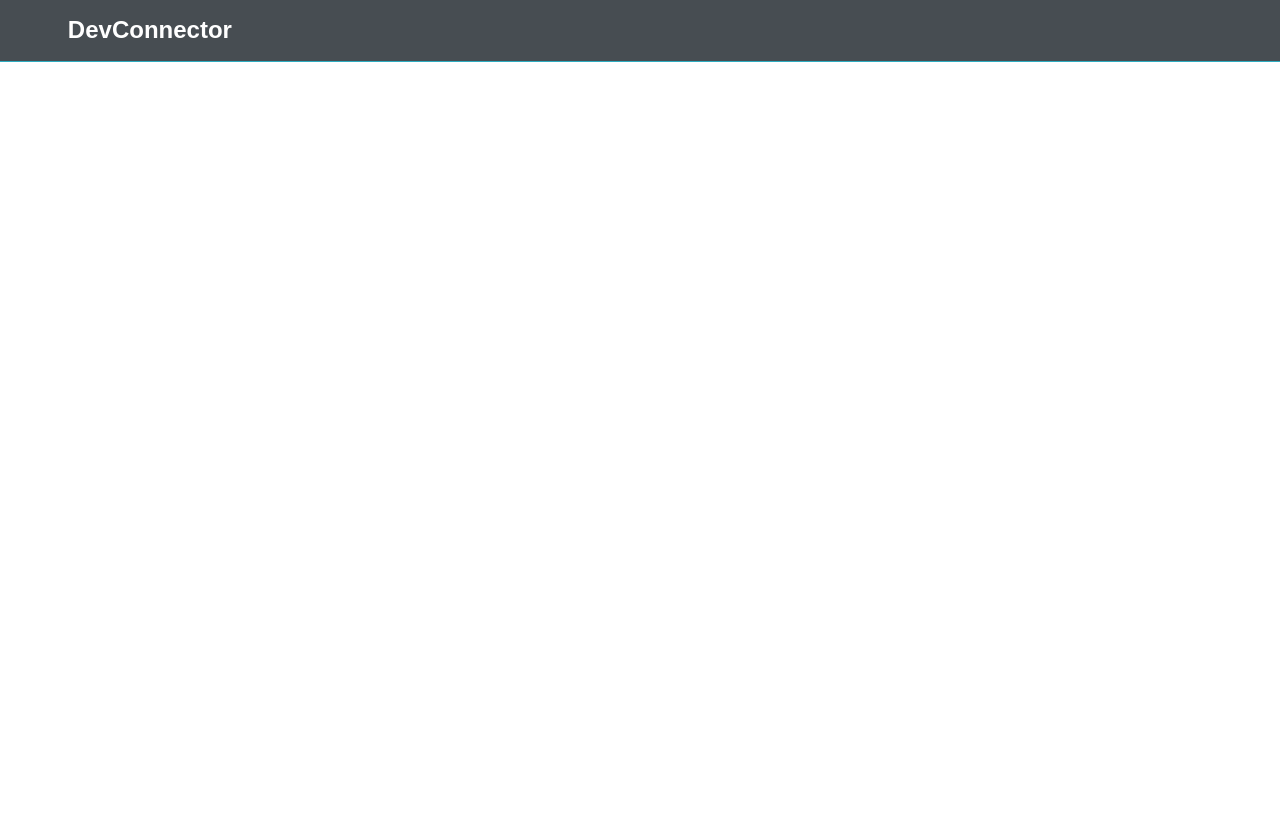
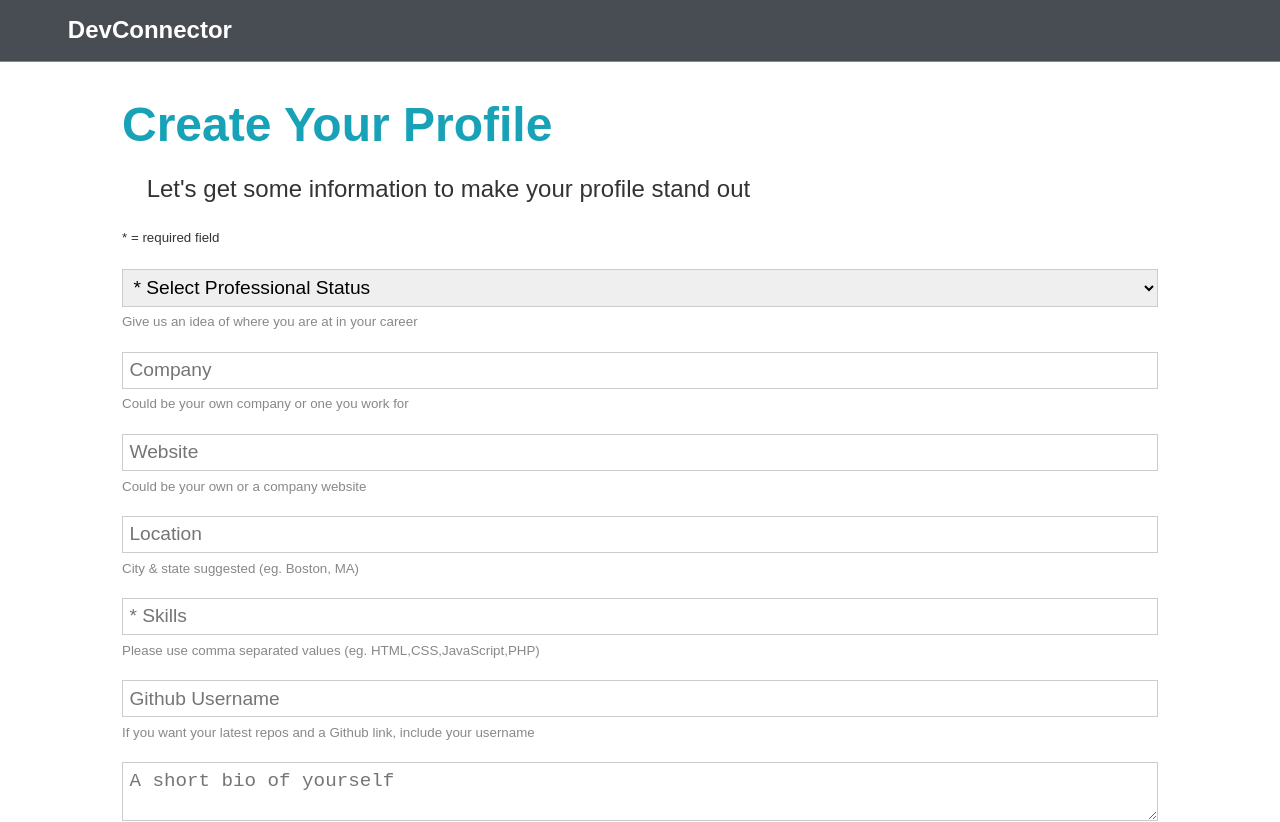
Before and after one commit to DimitarIvanov2898/dev-connector, a React (Create React App) app in the folder client/: page /edit-profile in a window 1280 px wide. Shown: the top 822 px of the page. Before the commit the page ends 800 px from the top, so only its background shows below. Built offline with nearby package versions, Linux system fonts and the light colour scheme; no server answers.

Commit message:
Create and Edit profile functionalities added, fixed proxy bug

```diff
--- a/client/src/App.js
+++ b/client/src/App.js
@@ -7,6 +7,7 @@ import Login from './components/auth/Login'
 import Alert from './components/layout/Alert'
 import Dashboard from './components/dashboard/Dashboard'
 import CreateProfile from './components/profile-form/CreateProfile'
+import EditProfile from './components/profile-form/EditProfile'
 import PrivateRoute from './components/routing/PrivateRoute'
 import './App.css';
 //store related stuff
@@ -38,6 +39,7 @@ const App = () => {
         <Route exact path="/login" component={Login} />
         <PrivateRoute exact path="/dashboard" component={Dashboard} />
         <PrivateRoute exact path="/create-profile" component={CreateProfile} />
+        <PrivateRoute exact path="/edit-profile" component={EditProfile} />
       </Switch>
     </section>
     </Fragment>
--- a/client/src/actions/auth.js
+++ b/client/src/actions/auth.js
@@ -10,7 +10,7 @@ export const loadUser = () => async dispatch => {
     }
 
     try{
-        const res = await axios.get('/api/auth')
+        const res = await axios.get('api/auth')
         dispatch({
             type: USER_LOADED,
             payload: res.data
@@ -33,7 +33,7 @@ export const register = ({name, email, password}) => async dispatch => {
     const body = JSON.stringify({name, email, password})
 
     try{
-        const res = await axios.post('/api/users', body, config)
+        const res = await axios.post('api/users', body, config)
 
         dispatch({
             type: REGISTER_SUCCESS,
@@ -65,7 +65,7 @@ export const login = (email, password) => async dispatch => {
     const body = JSON.stringify({email, password})
 
     try{
-        const res = await axios.post('/api/auth', body, config)
+        const res = await axios.post('api/auth', body, config)
 
         dispatch({
             type: LOGIN_SUCCESS,
--- a/client/src/actions/profile.js
+++ b/client/src/actions/profile.js
@@ -5,7 +5,7 @@ import {GET_PROFILE, PROFILE_ERROR} from './types'
 //get current user profile
 export const getCurrentProfile = () => async dispatch => {
     try{
-        const res = await axios.get('/api/profile/me')
+        const res = await axios.get('api/profile/me')
 
         dispatch({
             type: GET_PROFILE,
--- a/client/src/components/dashboard/Dashboard.js
+++ b/client/src/components/dashboard/Dashboard.js
@@ -4,7 +4,7 @@ import {connect} from 'react-redux'
 import {getCurrentProfile} from '../../actions/profile'
 import Spinner from '../layout/Spinner'
 import {Link} from 'react-router-dom'
-
+import DashboardActions from './DashboardActions'
 const Dashboard = ({getCurrentProfile, auth: {user}, profile: {profile, loading}}) => {
     useEffect(() => {
         getCurrentProfile()
@@ -17,7 +17,9 @@ const Dashboard = ({getCurrentProfile, auth: {user}, profile: {profile, loading}
             <i className='fas fa-user'></i> Welcome { user && user.name}
         </p>
         {profile !== null
-        ? <Fragment>has</Fragment>
+        ? <Fragment>
+            <DashboardActions />
+        </Fragment>
         : <Fragment>
             <p>You have not yet set up your profile, please add some info!</p>
             <Link to='/create-profile' className='btn btn-primary my-1'>Create Profile</Link>
--- /dev/null
+++ b/client/src/components/dashboard/DashboardActions.js
@@ -0,0 +1,17 @@
+import React from 'react'
+import {Link} from 'react-router-dom'
+
+const DashboardActions = () => {
+    return (
+        <div className="dash-buttons">
+        <Link to="/edit-profile" className="btn btn-light">
+            <i className="fas fa-user-circle text-primary"></i> Edit Profile</Link>
+        <Link to="/add-experience" className="btn btn-light">
+            <i className="fab fa-black-tie text-primary"></i> Add Experience</Link>
+        <Link to="/add-education" className="btn btn-light">
+            <i className="fas fa-graduation-cap text-primary"></i> Add Education</Link>
+      </div>
+    )
+}
+
+export default DashboardActions
--- a/client/src/components/profile-form/CreateProfile.js
+++ b/client/src/components/profile-form/EditProfile.js
@@ -1,10 +1,10 @@
-import React, {useState, Fragment} from 'react'
+import React, {useState, Fragment, useEffect} from 'react'
 import PropTypes from 'prop-types'
 import {connect} from 'react-redux'
-import {createProfile} from '../../actions/profile'
+import {createProfile, getCurrentProfile} from '../../actions/profile'
 import {Link, withRouter} from 'react-router-dom'
 
-const CreateProfile = ({createProfile, history}) =>  {
+const EditProfile = ({profile: {profile, loading}, createProfile, getCurrentProfile, history}) =>  {
     const [formData, setFormData] = useState({
         company: '',
         website: '',
@@ -23,13 +23,31 @@ const CreateProfile = ({createProfile, history}) =>  {
 
     const [displaySocialInputs, toggleSocialInputs] = useState(false)
 
+    useEffect(() => {
+        getCurrentProfile()
+
+        setFormData({
+            company: loading || !profile.company ? '' : profile.company,
+            website: loading || !profile.website ? '' : profile.website,
+            location: loading || !profile.location ? '' : profile.location,
+            status: loading || !profile.status ? '' : profile.status,
+            skills: loading || !profile.skills ? '' : profile.skills.join(','),
+            githubusername: loading || !profile.githubusername ? '' : profile.githubusername,
+            bio: loading || !profile.bio ? '' : profile.bio,
+            twitter: loading || !profile.social ? '' : profile.social.twitter,
+            facebook: loading || !profile.social ? '' : profile.social.facebook,
+            linkedin: loading || !profile.social ? '' : profile.social.linkedin,
+            youtube: loading || !profile.social ? '' : profile.social.youtube,
+            instagram: loading || !profile.social ? '' : profile.social.instagram,
+        })
+    }, [loading])
     const {company, website, location, status, skills, githubusername, bio, twitter, facebook, linkedin, youtube, instagram} = formData
 
     const onChange = e => setFormData({...formData, [e.target.name]: e.target.value})
 
     const onSubmmit = e => {
         e.preventDefault()
-        createProfile(formData, history)
+        createProfile(formData, history, true)
     }
 
     return (
@@ -137,14 +155,20 @@ const CreateProfile = ({createProfile, history}) =>  {
 
 
         <input type="submit" className="btn btn-primary my-1" />
-        <a className="btn btn-light my-1" href="dashboard.html">Go Back</a>
+        <Link className="btn btn-light my-1" to="/dashboard">Go Back</Link>
       </form>
         </Fragment>
     )
 }
 
-CreateProfile.propTypes = {
+EditProfile.propTypes = {
     createProfile: PropTypes.func.isRequired,
+    getCurrentProfile: PropTypes.func.isRequired,
+    profile: PropTypes.object.isRequired,
 }
 
-export default connect(null, {createProfile})(withRouter(CreateProfile))
+const mapStateToProps = state => ({
+    profile: state.profile
+})
+
+export default connect(mapStateToProps, {createProfile, getCurrentProfile})(withRouter(EditProfile))
```
Also changed, not shown: 1 other file (tests, documents, lock files or other folders).
